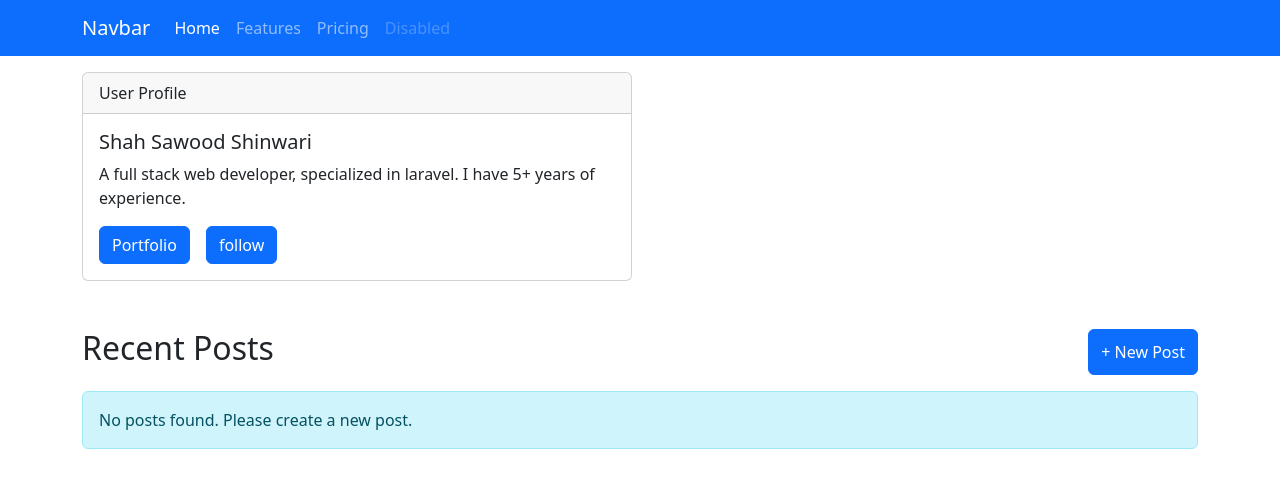
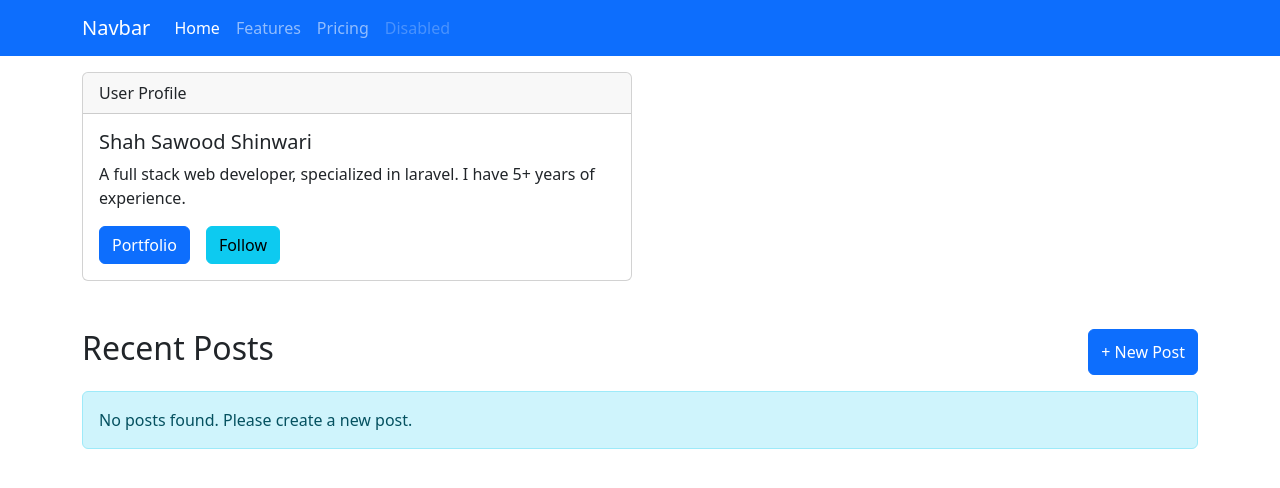
Before and after one commit to shahsawoodshinwari/user-portal, a Vue app: page / in a window 1280 px wide. Shown: the top 488 px of the page. Built offline with nearby package versions, Linux system fonts and the light colour scheme.

Commit message:
Fix casing of isFollowing variable and update follow button style

```diff
--- a/src/views/HomeView.vue
+++ b/src/views/HomeView.vue
@@ -19,7 +19,7 @@ export default {
           'A full stack web developer, specialized in laravel. I have 5+ years of experience.',
       },
       posts: [],
-      isfollowing:false,
+      isFollowing:false,
 
     }
   },
@@ -66,13 +66,11 @@ this.isfollowing = ! this.isfollowing
             </p>
             <div class="d-flex gap-3">
               <a href="#" class="btn btn-primary ">Portfolio</a>
-              <button  class="btn btn-primary " @click="follow">
+              <button  class="btn btn-info text-capitalize " @click="follow">
            {{ isfollowing ? 'unfollow' : 'follow' }}
               </button>
 
             </div>
-
-
           </div>
         </div>
       </div>
```
